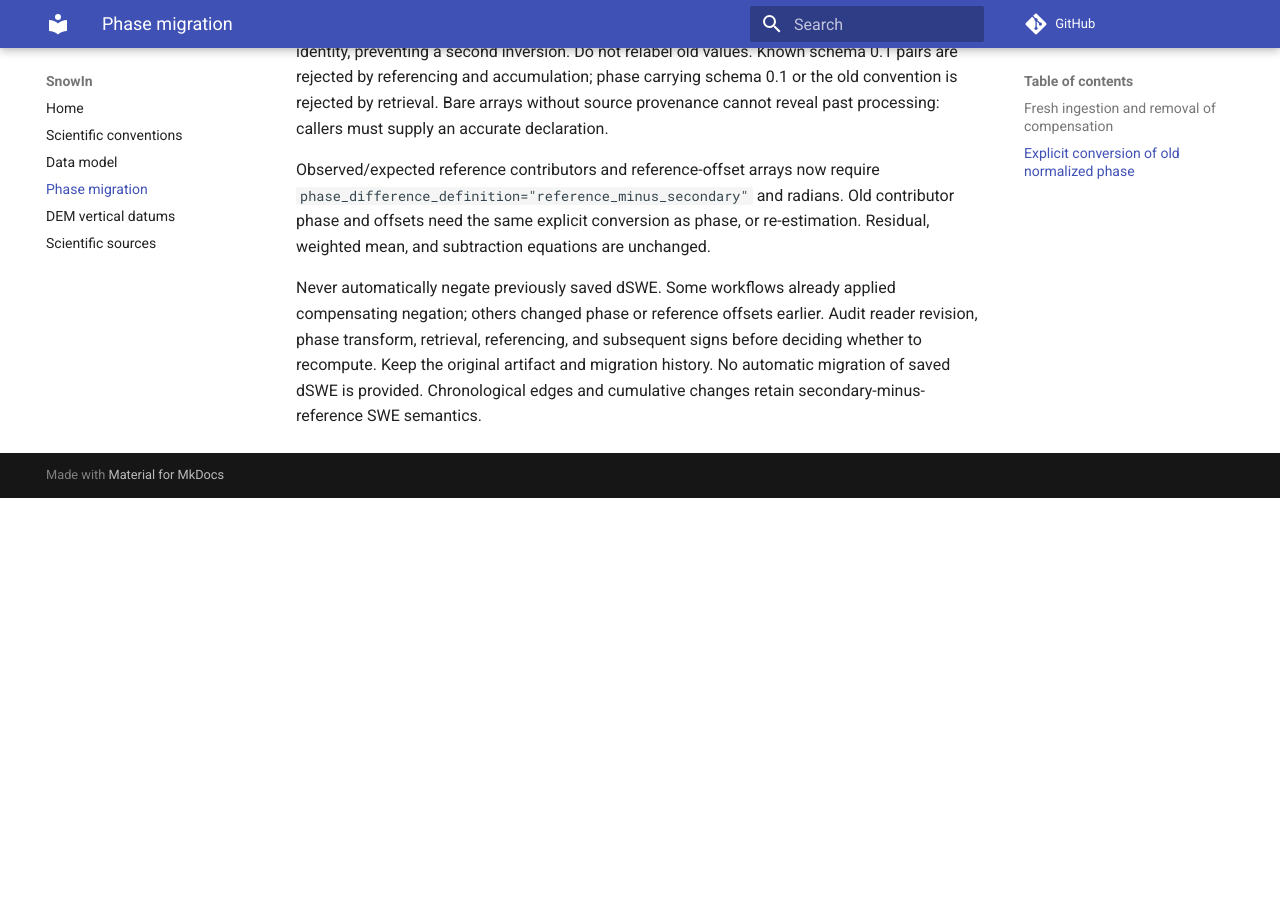
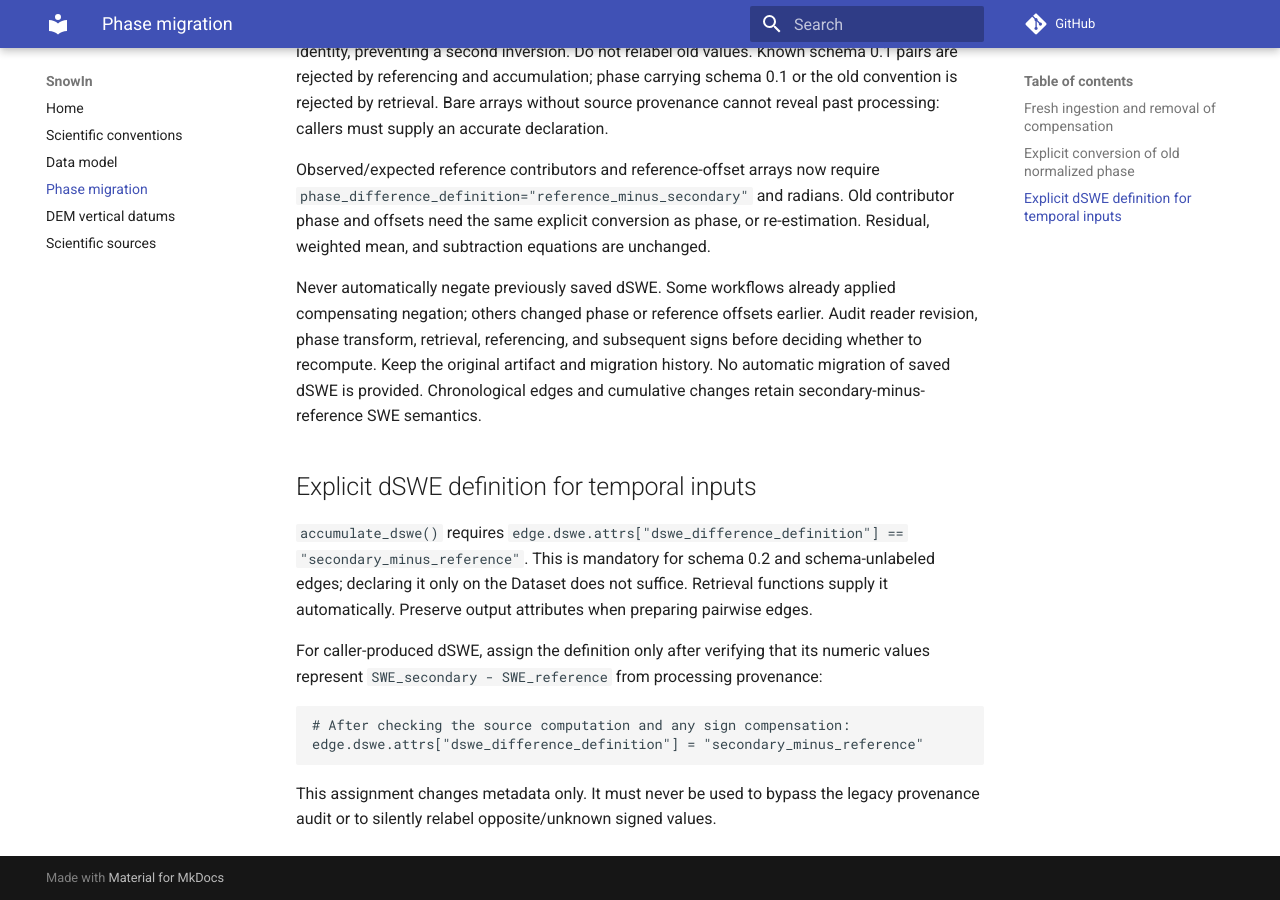
Before and after one commit to snowin-org/snowin, an MkDocs documentation site: the page built from docs/phase_migration.md, in a window 1280 px wide and 900 px high, scrolled down 1492 px. Built offline with MkDocs 1.6.1 and Material for MkDocs 9.7.7, drawn with Linux system fonts in a browser that asks for light colours; comment, search, counter and statistics services are not loaded; before the commit the page ends 1990 px from its top, so only the background shows below that.

Commit message:
Require explicit pairwise dSWE definition for accumulation

````diff
--- a/docs/phase_migration.md
+++ b/docs/phase_migration.md
@@ -80,3 +80,23 @@ reader revision, phase transform, retrieval, referencing, and subsequent signs
 before deciding whether to recompute. Keep the original artifact and migration
 history. No automatic migration of saved dSWE is provided. Chronological edges
 and cumulative changes retain secondary-minus-reference SWE semantics.
+
+## Explicit dSWE definition for temporal inputs
+
+`accumulate_dswe()` requires
+`edge.dswe.attrs["dswe_difference_definition"] == "secondary_minus_reference"`.
+This is mandatory for schema 0.2 and schema-unlabeled edges; declaring it only on
+the Dataset does not suffice. Retrieval functions supply it automatically.
+Preserve output attributes when preparing pairwise edges.
+
+For caller-produced dSWE, assign the definition only after verifying that its
+numeric values represent `SWE_secondary - SWE_reference` from processing
+provenance:
+
+```python
+# After checking the source computation and any sign compensation:
+edge.dswe.attrs["dswe_difference_definition"] = "secondary_minus_reference"
+```
+
+This assignment changes metadata only. It must never be used to bypass the
+legacy provenance audit or to silently relabel opposite/unknown signed values.
````
Also changed, not shown: AGENTS.md (+2 -0 lines), CHANGELOG.md (+9 -0 lines), README.md (+4 -1 lines), docs/data_model.md (+15 -0 lines), docs/scientific_conventions.md (+4 -1 lines), maintainer/public_api.md (+6 -1 lines), maintainer/testing.md (+7 -0 lines), 10 other files.
